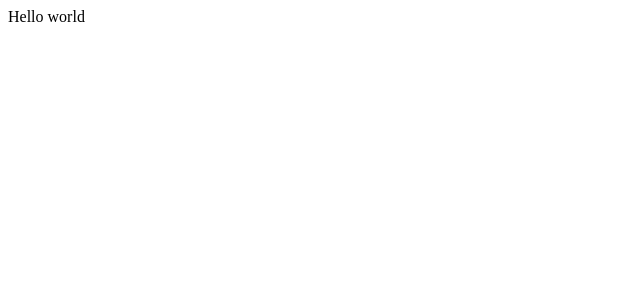
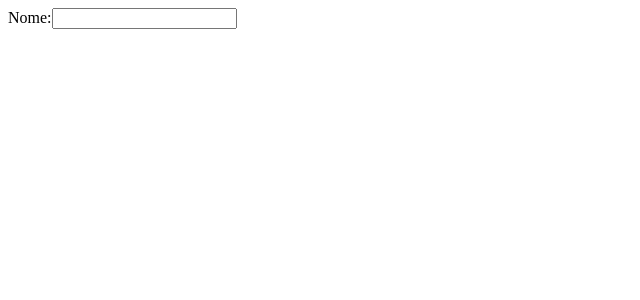
Before and after one commit to irwinarruda/g1-ps-elo-react-app, a React (Create React App) app: page /login in a window 1280 px wide. Shown: the top 300 px of the page, without its empty margins (0-640 px from the left). Built offline with nearby package versions, Linux system fonts and the light colour scheme.

Commit message:
Criação da pasta Login

```diff
--- a/package.json
+++ b/package.json
@@ -8,6 +8,7 @@
     "@testing-library/user-event": "^12.1.10",
     "react": "^17.0.1",
     "react-dom": "^17.0.1",
+    "react-router-dom": "^5.2.0",
     "react-scripts": "4.0.0",
     "web-vitals": "^0.2.4"
   },
--- a/src/App.js
+++ b/src/App.js
@@ -1,9 +1,10 @@
 import React from 'react';
+import Routes from './routes';
 
 function App() {
   return (
     <div>
-      Hello world
+      <Routes />
     </div>
   );
 }
--- /dev/null
+++ b/src/components/Input/index.js
@@ -0,0 +1,15 @@
+import React from 'react';
+
+function Input({label, type, name, value, setValue, error}) {
+    function handleChange (event) {
+        setValue(event.target.value)
+    }
+    return (
+        <div>
+           <label>{label}</label>
+           <input type={type} name={name} id={name} value={value} onChange={handleChange}/>
+        </div>
+    );
+}
+
+export default Input;
--- /dev/null
+++ b/src/pages/Login/index.js
@@ -0,0 +1,15 @@
+import React from 'react';
+import './styles.css';
+import Input from '../../components/Input';
+
+function Login() {
+    const [username, setUsername] = React.useState ("")
+    return (
+        <div>
+            <Input type="text" name="usuario" label="Nome:" value={username} setValue={setUsername}/>
+            {username}
+        </div>
+    );
+}
+
+export default Login;
--- /dev/null
+++ b/src/routes.js
@@ -0,0 +1,25 @@
+import React from 'react';
+
+import {Route, BrowserRouter, Switch} from 'react-router-dom';
+
+import Login from './pages/Login';
+
+function routes() {
+    return (
+        <BrowserRouter>
+        <Switch>
+            <Route exact path="/"/>
+            <Route path="/login" component={Login}/>
+            <Route path="/criar"/>
+            <Route path="/minha-conta"/>
+        </Switch>
+        </BrowserRouter>
+    );
+}
+
+export default routes;
+
+//localhost:3000/
+//localhost:3000/login
+//localhost:3000/criar
+//localhost:3000/minha-conta
```
Also changed, not shown: src/components/Input/styles.css (added), src/pages/Login/styles.css (added), 1 other file (tests, documents, lock files or other folders).
